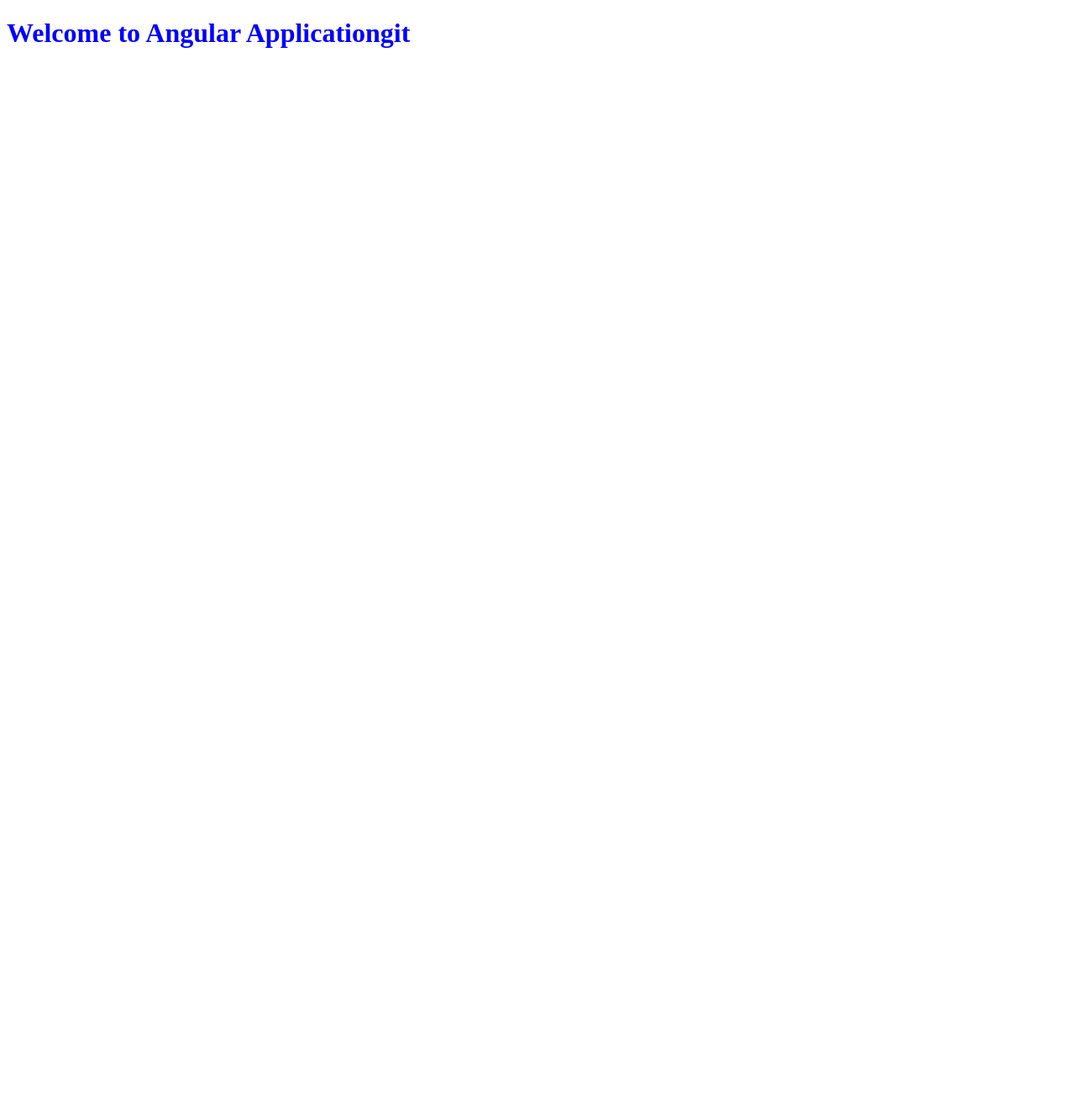
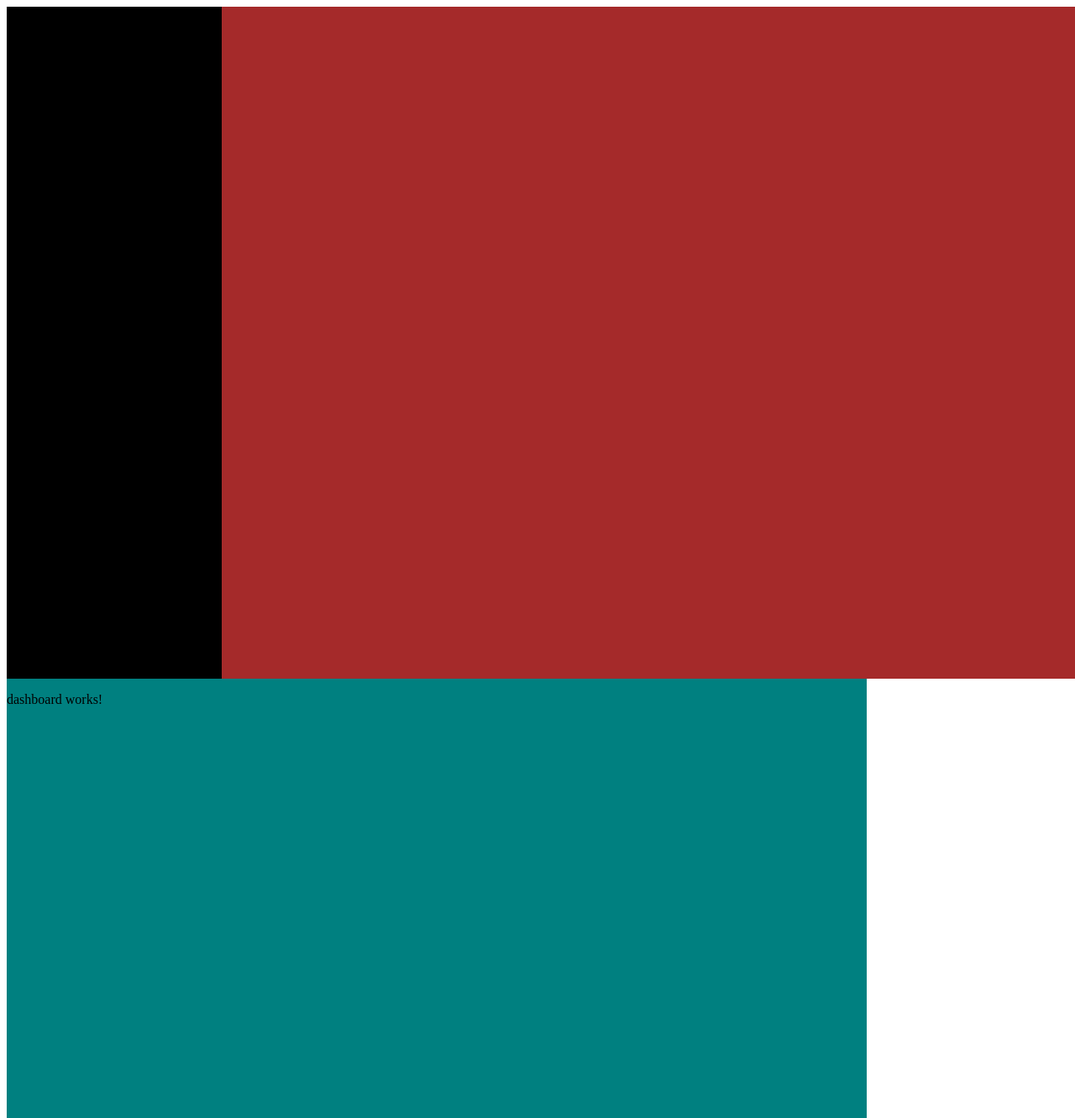
Before and after one commit to MadhukarGiragani/my-app, an Angular app: page / in a window 1280 px wide. Shown: the top 1331 px of the page at 84% size. Before the commit the page ends 800 px from the top, so only its background shows below. Built offline with nearby package versions, Linux system fonts and the light colour scheme.

Commit message:
Login dashboard components created and linked with app component

```diff
--- a/src/app/app.component.html
+++ b/src/app/app.component.html
@@ -1 +1,2 @@
-<h1>Welcome to Angular Applicationgit</h1>
+<app-login></app-login>
+<app-dashboard></app-dashboard>
--- a/src/app/app.module.ts
+++ b/src/app/app.module.ts
@@ -3,10 +3,14 @@ import { BrowserModule } from '@angular/platform-browser';
 
 import { AppRoutingModule } from './app-routing.module';
 import { AppComponent } from './app.component';
+import { LoginComponent } from './login/login.component';
+import { DashboardComponent } from './dashboard/dashboard.component';
 
 @NgModule({
   declarations: [
-    AppComponent
+    AppComponent,
+    LoginComponent,
+    DashboardComponent
   ],
   imports: [
     BrowserModule,
--- /dev/null
+++ b/src/app/dashboard/dashboard.component.html
@@ -0,0 +1 @@
+<p>dashboard works!</p>
--- /dev/null
+++ b/src/app/login/login.component.css
@@ -0,0 +1,15 @@
+.parent{
+    width: 100vw;
+    height: 100vh;
+    background-color: brown;
+}
+.left{
+    width: 20%;
+    height: 100%;
+    background-color: black;
+}
+.right{
+    width: 80%;
+    height: 100%;
+    background-color: teal;
+}
--- /dev/null
+++ b/src/app/login/login.component.html
@@ -0,0 +1,9 @@
+<div class="parent">
+    <div class="left">
+
+    </div>
+    <div class="right">
+
+    </div>
+
+</div>
```
Also changed, not shown: src/app/dashboard/dashboard.component.ts (added, +10 -0 lines), src/app/login/login.component.ts (added, +10 -0 lines), src/app/dashboard/dashboard.component.css (added), 2 other files (tests, documents, lock files or other folders).
